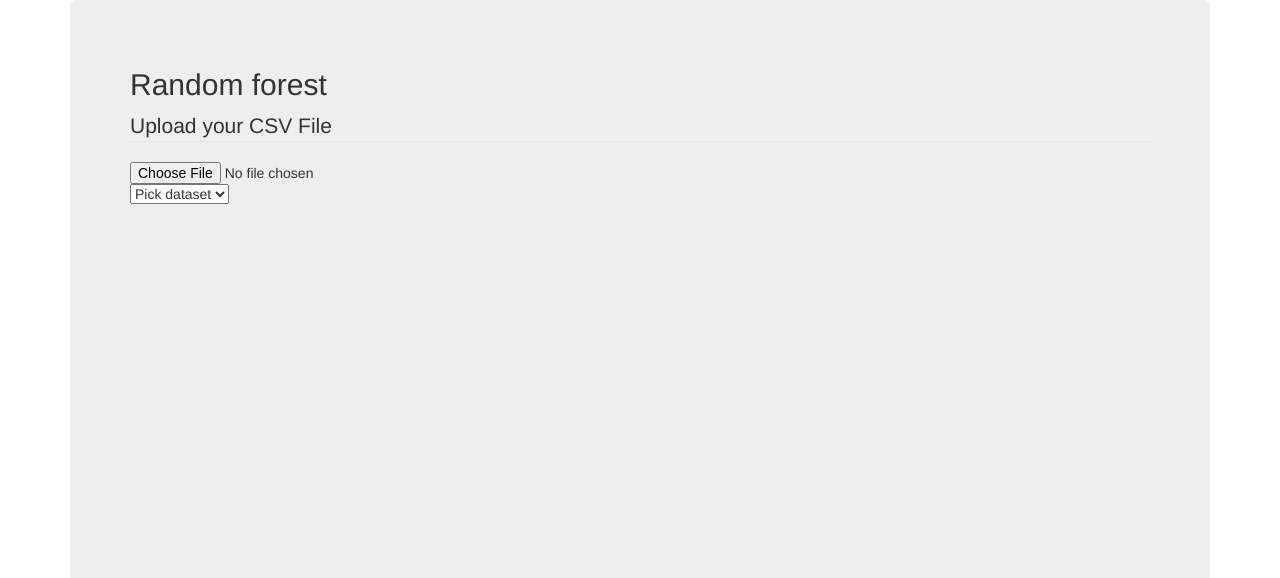
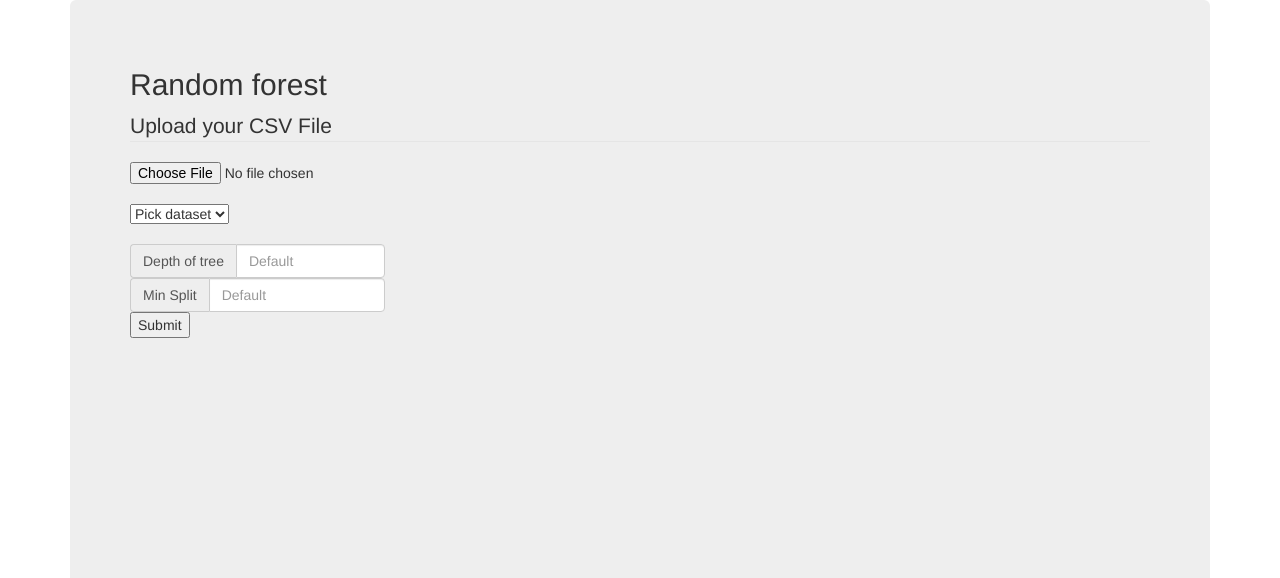
Before and after one commit to BoragoCode/visualizing-random-forest, a Flask app: page / in a window 1280 px wide. Shown: the part 40-618 px from the top of the page. Run offline with Flask 2, Linux system fonts and the light colour scheme; some libraries are stand-ins or nearby versions.

Commit message:
form input

```diff
--- a/app/templates/base.html
+++ b/app/templates/base.html
@@ -5,6 +5,7 @@
 <html lang="en">
   <head>
     <title>{% block title %}{% endblock %}</title>
+    <link rel="shortcut icon" href="">
     <!--CSS-->
     <link rel="stylesheet" href="/static/css/style.css"/>
     <!-- Bootstrap core CSS -->
--- a/app/templates/index.html
+++ b/app/templates/index.html
@@ -10,7 +10,7 @@
     <fieldset>
         <legend>Upload your CSV File</legend>
             <input type="file" name="File Upload" id="txtFileUpload" accept=".csv" />
-    </fieldset>
+    </fieldset> <br>
         <div>
             <select id = "defaultData" class="selectpicker">
             <option disabled selected value = ""> Pick dataset </option>
@@ -19,14 +19,21 @@
             <option value = "Iris">Iris Data</option>
             </select>
         </div>
-    </div>
+    </div> <br>
 {#    <p id="results">Results will go here<p>#}
+{#    <form id = "submitParams">#}
     <form>
-{#      <div class="input-group mb-2 mr-sm-2 mb-sm-0">#}
-{#        <div class="input-group-addon"></div>#}
-{#        <input type="text" class="form-control" id="inlineFormInputGroup" placeholder="Username">#}
-{#      </div>#}
-        {#      <div class="form-group row">#}
+      <div class="input-group mb-2 mr-sm-2 mb-sm-0 col-xs-3">
+        <div class="input-group-addon">Depth of tree</div>
+        <input type="text" class="form-control" id="inlineFormInputGroup" placeholder="Default">
+      </div>
+      <div class="input-group mb-2 mr-sm-2 mb-sm-0 col-xs-3">
+        <div class="input-group-addon">Min Split</div>
+        <input type="text" class="form-control" id="inlineFormInputGroup" placeholder="Default">
+      </div>
+      <input type="submit" id = "submitParams" value="Submit">
+{#      <button type="submit" class="btn btn-default">Submit</button>#}
+{#      <div class="form-group row">#}
 {#        <label for="formGroupExampleInput">Example label</label>#}
 {#        <input type="text" class="form-control" id="formGroupExampleInput" placeholder="Example input">#}
 {#      </div>#}
@@ -37,7 +44,6 @@
     </form>
 
 
-
     <div id="nodeLink">
         <svg id="canvas"></svg>
     </div>
--- a/app/views.py
+++ b/app/views.py
@@ -6,7 +6,7 @@ from app import app
 from flask import request, redirect, url_for
 from werkzeug.utils import secure_filename
 
-from app.testscript import testfunction
+from app.rfmodel import testfunction
 
 @app.route('/')
 def index():
@@ -20,9 +20,12 @@ def about():
 
 @app.route('/learning', methods=['POST'])
 def learning():
+    # request.get_data()
     data = json.loads(request.data)
-    response = testfunction(data=data, defaultdata=False)
+    # print(data)
+    response = testfunction(data=data["data"], defaultdata=False)
     response = json.dumps(response)
+    # print(response)
     return response
 
 @app.route('/defaultdata', methods=['POST'])
@@ -31,15 +34,6 @@ def defaultdata():
     response = json.dumps(response)
     return response
 
-    # return jsonify(response)
-
-    # data == {"userInput": "data readin"}
-    # file = request.files['uploads[]']
-    # if file:
-    #     filename = secure_filename(file.filename)
-    #     # file.save(os.path.join('/tmp/', filename))
-    #     # file.save(os.path.join(app.config['UPLOAD_FOLDER'], filename))
-    # return 'hello test'
 
     # data = json.loads(request.data)
     # data == {"userInput": "data readin"}
--- a/static/css/style.css
+++ b/static/css/style.css
@@ -17,3 +17,9 @@
   stroke: #ccc;
   stroke-width: 3px;
 }
+
+/*.form-control-inline {*/
+    /*min-width: 0;*/
+    /*width: auto;*/
+    /*display: inline;*/
+/*}*/
--- a/static/tree.js
+++ b/static/tree.js
@@ -10,13 +10,15 @@ class Tree{
         .append("g")
         .attr("transform", "translate("+ 0 + "," + this.margin.top *2  + ")");
         // .attr("transform", "translate("+ this.margin.left + "," + this.margin.top + ")");
-
-
     }
 
     create(response_data){
-        console.log('tree create:');
+        // console.log('tree create function:');
         var that = this;
+        this.svg.selectAll('g').remove();
+
+        that.svg.append('g')
+        .attr("transform", "translate("+ 0 + "," + this.margin.top *2  + ")");
 
         var treeData = JSON.parse( response_data );
         // console.log(root);
@@ -91,7 +93,7 @@ class Tree{
                 //     return d.children || d._children ? "end" : "start";
                 // })
                 .attr("text-anchor", "middle")
-                .text(function(d) { return d.data.name; });
+                .text(function(d) { console.log(d); return d.data.name; });
 
             // UPDATE
             var nodeUpdate = nodeEnter.merge(node);
@@ -172,7 +174,7 @@ class Tree{
               var path = `M ${s.x} ${s.y}
                       C ${s.x} ${(s.y + d.y) / 2},
                         ${d.x} ${(s.y + d.y) / 2},
-                        ${d.x} ${d.y}`
+                        ${d.x} ${d.y}`;
 
               return path
             }
--- a/static/upload.js
+++ b/static/upload.js
@@ -2,9 +2,10 @@ $(document).ready(function() {
     var tree = new Tree();
     // The event listener for the file upload
     document.getElementById('txtFileUpload').addEventListener('change', upload, false);
-    document.getElementById('defaultData').addEventListener('change', defaultData, false);
+    // document.getElementById('defaultData').addEventListener('change', defaultData, false);
+    document.getElementById('submitParams').addEventListener('click', defaultData , false);
 
-    function defaultData(evt) {
+    function defaultData() {
         // console.log($("#defaultData").val());
         if($("#defaultData").val()){
             $.ajax({
@@ -45,21 +46,24 @@ $(document).ready(function() {
                     if (results.data && results.data.length > 0) {
                         alert('Imported -' + results.data.length + '- rows successfully!');
                         $("#defaultData").prop("selectedIndex", 0);
+                        // test = [{name:"data", value: "results.data"}];
+                        // console.log(test);
+                        // console.log(results.data);
                     } else {
                         alert('No data to import!');
                     }
                  $.ajax({
                     type: "POST",
                     url: '/learning',
-                    data: JSON.stringify(results.data),
+                    // data: JSON.stringify(results.data),
+                   data: JSON.stringify({data: results.data}),
+                   //  data: test,
                     contentType: 'application/json',
                     success: function (response) {
                         // alert(response.status);
                         console.log(response);
                         console.log('upload successful!\n');
                         tree.create(response)
-                        // tree.create();
-                        // $("#results").text(response);
                     }
                  })//close
                 }
```
Also changed, not shown: app/rfmodel.py (renamed from app/testscript.py, +6 -4 lines).
